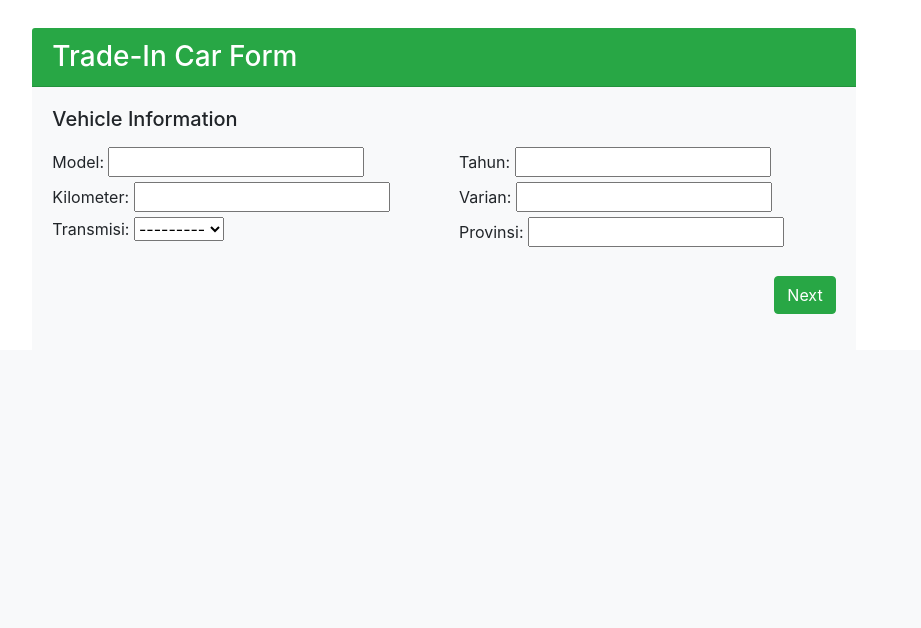
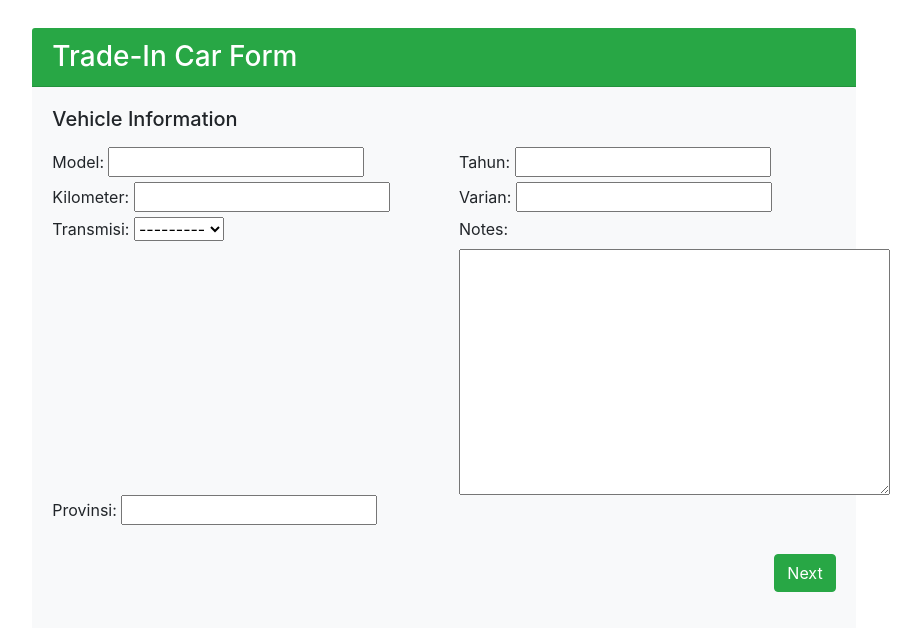
Before and after one commit to xarksy/carDealer, a Django app: page / in a window 1280 px wide. Shown: the part 584-1212 px from the top of the page, without its empty margins (196-1117 px from the left). Before the commit the page ends 898 px from the top, so only its background shows below. Run offline with Django 5.2, Linux system fonts and the light colour scheme; data comes from the database, SQL or seed files in the repository; both versions use the stored data as it was after the commit; some libraries are stand-ins or nearby versions.

Commit message:
feat(customer): fixing forms so that it can submit through homepage

```diff
--- a/carShowRoom/cars/templates/cars/index.html
+++ b/carShowRoom/cars/templates/cars/index.html
@@ -116,6 +116,10 @@
 											{{ trade_in_forms.transmisi.label_tag }}
 											{{ trade_in_forms.transmisi }}
 										</div>
+										<div class="col-md-6">
+											{{ trade_in_forms.notes.label_tag }}
+											{{ trade_in_forms.notes }}
+										</div>
 										{% comment %} <div class="col-md-6">
 											<label for="carFuel" class="form-label">Fuel Type</label>
 											<select id="carFuel" class="form-select">
--- a/carShowRoom/customer/forms.py
+++ b/carShowRoom/customer/forms.py
@@ -4,4 +4,5 @@ from .models import Customer
 class CustomerForm(forms.ModelForm):
     class Meta:
         model = Customer
-        fields = ['name','phone_number','email','address','customer_type','status','notes','merek','model','tahun','transmisi','varian','provinsi','kilometer']
+        # exclude = ['customer_type']
+        fields = ['name','phone_number','email','address','notes','model','tahun','transmisi','varian','provinsi','kilometer']
```
Also changed, not shown: carShowRoom/db.sqlite3.
